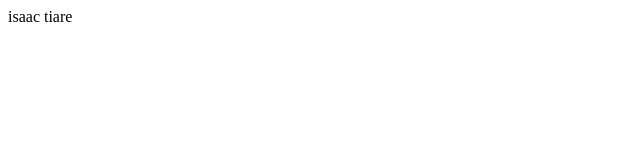
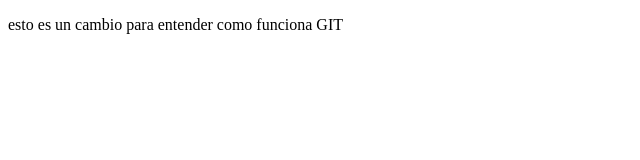
Before and after one commit to Tdnanae8/hola-mundo, a plain HTML site: page index.html in a window 1280 px wide. Shown: the whole page, without its empty margins (0-640 px from the left). Drawn offline with Linux system fonts and the light colour scheme.

Commit message:
second commit

```diff
--- a/index.html
+++ b/index.html
@@ -6,7 +6,7 @@
     <title>mi primer sitio web</title>
 </head>
 <body>
-   isaac
-   tiare
+   <p>esto es un cambio para entender como funciona GIT</p>
+
 </body>
 </html>
```
